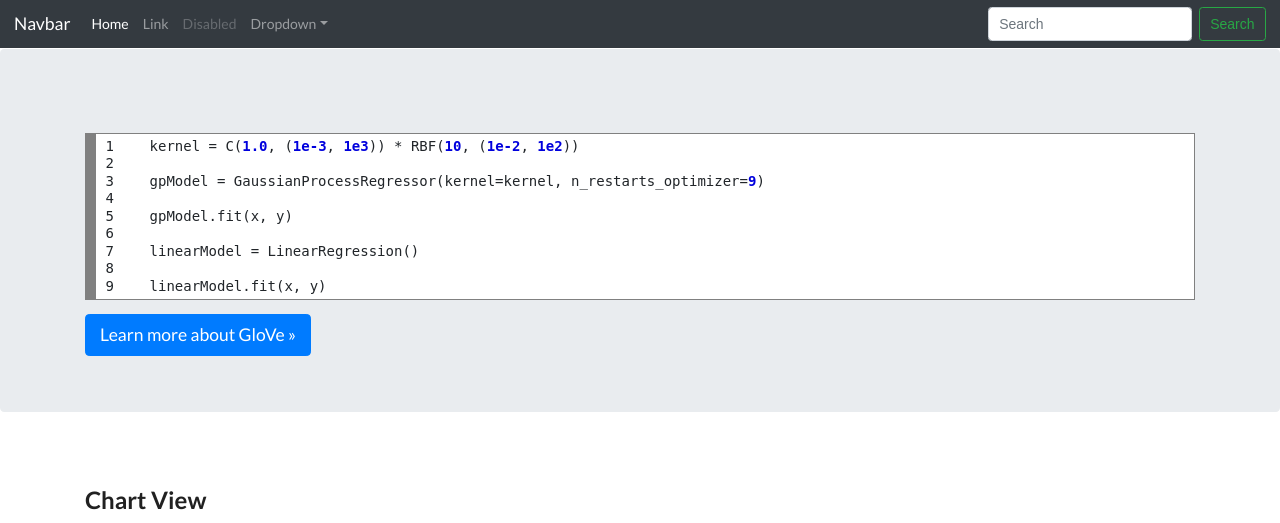
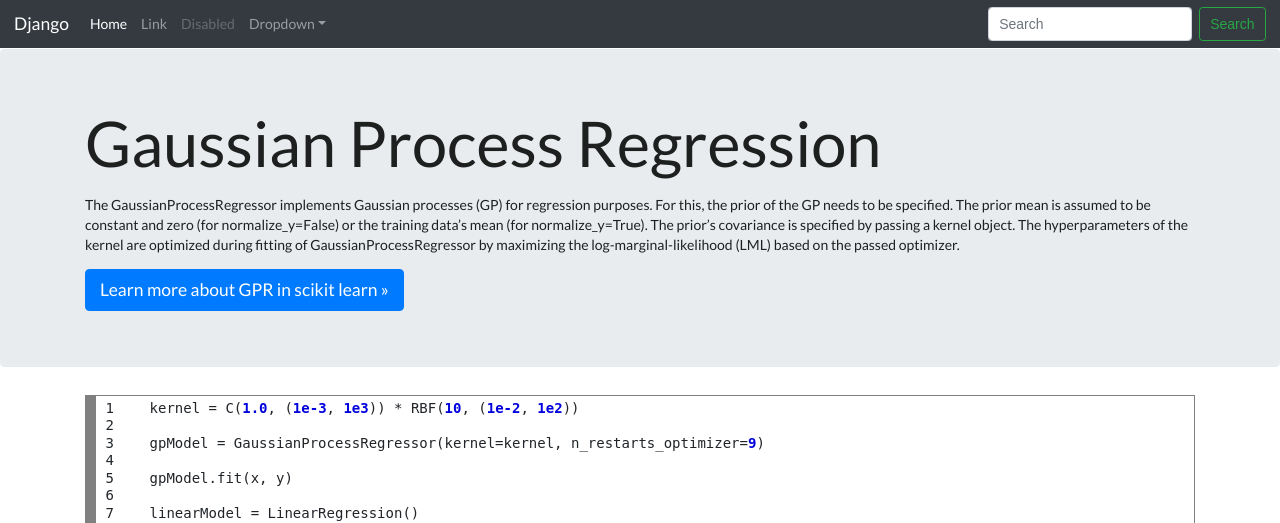
Before and after one commit to melfaiz/Django, a Django app: page /chart/ in a window 1280 px wide. Shown: the top 523 px of the page. Run offline with Django 3.2, Linux system fonts and the light colour scheme; data comes from the database, SQL or seed files in the repository; both versions use the stored data as it was after the commit; parts of the project's set-up code (start-up, migrations or seed data) failed here and were passed over; some libraries are stand-ins or nearby versions.

Commit message:
added boostrap

```diff
--- a/Django/urls.py
+++ b/Django/urls.py
@@ -20,11 +20,13 @@ from django.contrib.staticfiles.urls import staticfiles_urlpatterns
 from . import views
 
 urlpatterns = [
+
+    path('admin/', admin.site.urls),
     path('chart/', include('gaussian.urls')),
     path('embeddings/', include('embeddings.urls')),
     # path('classifier', include('classifier.urls')),
-    path('admin', admin.site.urls),
-    path('', views.index),
+
+    path('', views.index, name='index'),
 ]
 
 
--- a/gaussian/templates/chart.html
+++ b/gaussian/templates/chart.html
@@ -5,38 +5,21 @@
 {% endblock title %}
 
 {% block header %}
-
+  Gaussian Process Regression
 {% endblock header %}
 
 {% block paragraph %}
 
-<!-- HTML generated using hilite.me --><div style="background: #ffffff; overflow:auto;width:auto;border:solid gray;border-width:.1em .1em .1em .8em;padding:.2em .6em;"><table><tr><td><pre style="margin: 0; line-height: 125%">1
-2
-3
-4
-5
-6
-7
-8
-9</pre></td><td><pre style="margin: 0; line-height: 125%">    kernel = C(<span style="color: #0000DD; font-weight: bold">1.0</span>, (<span style="color: #0000DD; font-weight: bold">1e-3</span>, <span style="color: #0000DD; font-weight: bold">1e3</span>)) * RBF(<span style="color: #0000DD; font-weight: bold">10</span>, (<span style="color: #0000DD; font-weight: bold">1e-2</span>, <span style="color: #0000DD; font-weight: bold">1e2</span>))
+The GaussianProcessRegressor implements Gaussian processes (GP) for regression purposes. For this, the prior of the GP needs to be specified. The prior mean is assumed to be constant and zero (for normalize_y=False) or the training data’s mean (for normalize_y=True). The prior’s covariance is specified by passing a kernel object. The hyperparameters of the kernel are optimized during fitting of GaussianProcessRegressor by maximizing the log-marginal-likelihood (LML) based on the passed optimizer.
 
-    gpModel = GaussianProcessRegressor(kernel=kernel, n_restarts_optimizer=<span style="color: #0000DD; font-weight: bold">9</span>)
+{% endblock paragraph %}
 
-    gpModel.fit(x, y)
+{% block learn %}
+<a class="btn btn-primary btn-lg" href="https://scikit-learn.org/stable/modules/gaussian_process.html" role="button">Learn more about GPR in scikit learn &raquo;</a>
 
-    linearModel = LinearRegression()
+{% endblock learn %}
 
-    linearModel.fit(x, y)
-</pre></td></tr></table></div>
-{% endblock paragraph %}
 {% block content %}
-
-	<br>
-
-	<h2> Chart View </h2>
-
-
-
 
 
 			<canvas id="canvas"></canvas>
@@ -139,3 +122,26 @@
 
 
 {% endblock scripts %}
+
+
+{% block code %}
+
+<!-- HTML generated using hilite.me --><div style="background: #ffffff; overflow:auto;width:auto;border:solid gray;border-width:.1em .1em .1em .8em;padding:.2em .6em;"><table><tr><td><pre style="margin: 0; line-height: 125%">1
+2
+3
+4
+5
+6
+7
+8
+9</pre></td><td><pre style="margin: 0; line-height: 125%">    kernel = C(<span style="color: #0000DD; font-weight: bold">1.0</span>, (<span style="color: #0000DD; font-weight: bold">1e-3</span>, <span style="color: #0000DD; font-weight: bold">1e3</span>)) * RBF(<span style="color: #0000DD; font-weight: bold">10</span>, (<span style="color: #0000DD; font-weight: bold">1e-2</span>, <span style="color: #0000DD; font-weight: bold">1e2</span>))
+
+    gpModel = GaussianProcessRegressor(kernel=kernel, n_restarts_optimizer=<span style="color: #0000DD; font-weight: bold">9</span>)
+
+    gpModel.fit(x, y)
+
+    linearModel = LinearRegression()
+
+    linearModel.fit(x, y)
+</pre></td></tr></table></div>
+{% endblock code %}
--- a/static/style.css
+++ b/static/style.css
@@ -0,0 +1,3 @@
+body {
+    padding-top: 3.5rem;
+}
--- a/templates/index.html
+++ b/templates/index.html
@@ -1,13 +1,16 @@
+{% load static %}
 <!doctype html>
 <html lang="en">
+
 <head>
+    {% load static %}
+    <!-- Required meta tags -->
     <meta charset="utf-8">
     <meta name="viewport" content="width=device-width, initial-scale=1, shrink-to-fit=no">
-    <meta name="description" content="">
-    <meta name="author" content="">
 
-    <title> {% block title %} {% endblock title %} </title>
 
+    <link rel="stylesheet" href="{% static 'Chart.min.css' %}">
+    <!-- CSS only -->
     <link rel="stylesheet" href="https://stackpath.bootstrapcdn.com/bootstrap/4.5.0/css/bootstrap.min.css" integrity="sha384-9aIt2nRpC12Uk9gS9baDl411NQApFmC26EwAOH8WgZl5MYYxFfc+NcPb1dKGj7Sk" crossorigin="anonymous">
     <!-- semantic UI -->
     <link rel="stylesheet" type='text/css' href="https://cdnjs.cloudflare.com/ajax/libs/semantic-ui/2.2.14/semantic.min.css">
@@ -16,20 +19,23 @@
     <link rel="stylesheet" href="https://cdnjs.cloudflare.com/ajax/libs/Chart.js/2.8.0/Chart.min.css" integrity="sha256-aa0xaJgmK/X74WM224KMQeNQC2xYKwlAt08oZqjeF0E=" crossorigin="anonymous" />
     <!-- jQuery -->
     <script src="https://code.jquery.com/jquery-3.3.1.min.js"></script>
+    <script src="{% static 'utils.js' %}"></script>
+    <script src="{% static 'Chart.min.js' %}"></script>
 
-    <style>
-        /* Move down content because we have a fixed navbar that is 3.5rem tall */
-        body {
-        padding-top: 3.5rem;
-        }
+    <meta name="theme-color" content="#563d7c">
 
-    </style>
+    <title>
+        {% block title %} {% endblock title %}
+    </title>
+
+    <link rel="stylesheet" href="{% static 'style.css' %}">
+
 </head>
 
 <body>
 
     <nav class="navbar navbar-expand-md navbar-dark fixed-top bg-dark">
-      <a class="navbar-brand" href="#">Navbar</a>
+        <a class="navbar-brand" href="{% url 'index' %}">Django</a>
         <button class="navbar-toggler" type="button" data-toggle="collapse" data-target="#navbarsExampleDefault" aria-controls="navbarsExampleDefault" aria-expanded="false" aria-label="Toggle navigation">
         <span class="navbar-toggler-icon"></span>
       </button>
@@ -67,17 +73,15 @@
         <div class="jumbotron">
             <div class="container">
                 <h1 class="display-3">{% block header %} {% endblock header %}</h1>
-          <p>{% block paragraph %}  {% endblock paragraph %} </p>
-          <p><a class="btn btn-primary btn-lg" href="https://nlp.stanford.edu/projects/glove/" role="button">Learn more about GloVe &raquo;</a></p>
+                <p>{% block paragraph %} {% endblock paragraph %} </p>
+                <p>{% block learn %} {% endblock learn %}</p>
             </div>
         </div>
 
 
         <div class="container">
 
-        {% if messages %}
-
-        {% for message in messages %}
+            {% if messages %} {% for message in messages %}
 
 
             <div class="alert alert-{{ message.tags }} alert-dismissible fade show" role="alert">
@@ -87,16 +91,14 @@
                     </button>
             </div>
 
-        {% endfor %}
-
-    {% endif %}
-
-
-            {% block content %} {% endblock content %}
+            {% endfor %} {% endif %} {% block code %} {% endblock code %} {% block content %} {% endblock content %}
 
 
 
-      </div> <!-- /container -->
+        </div>
+
+
+        <!-- /container -->
 
     </main>
 
@@ -105,6 +107,7 @@
     <script src="https://cdn.jsdelivr.net/npm/popper.js@1.16.0/dist/umd/popper.min.js" integrity="sha384-Q6E9RHvbIyZFJoft+2mJbHaEWldlvI9IOYy5n3zV9zzTtmI3UksdQRVvoxMfooAo" crossorigin="anonymous"></script>
     <script src="https://stackpath.bootstrapcdn.com/bootstrap/4.5.0/js/bootstrap.min.js" integrity="sha384-OgVRvuATP1z7JjHLkuOU7Xw704+h835Lr+6QL9UvYjZE3Ipu6Tp75j7Bh/kR0JKI" crossorigin="anonymous"></script>
 
+    {% block scripts %}{% endblock scripts %}
+</body>
 
-  </body>
 </html>
```
Also changed, not shown: templates/django.html (+2 -16 lines), db.sqlite3. Lines whose indentation alone changed are shown as unchanged.
